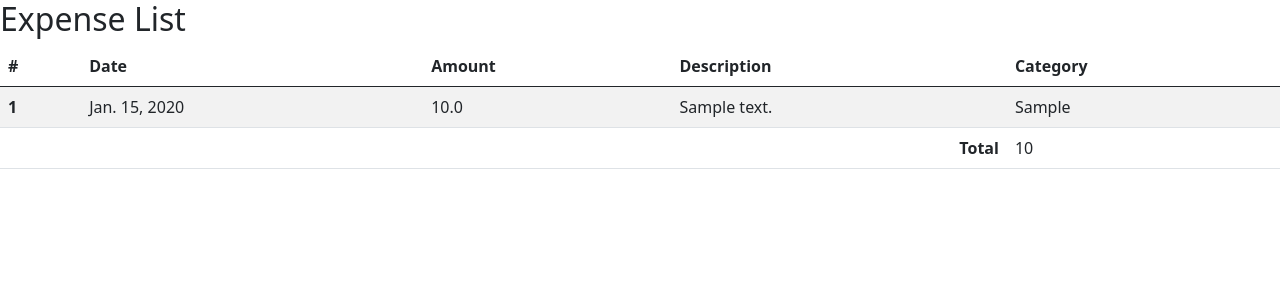
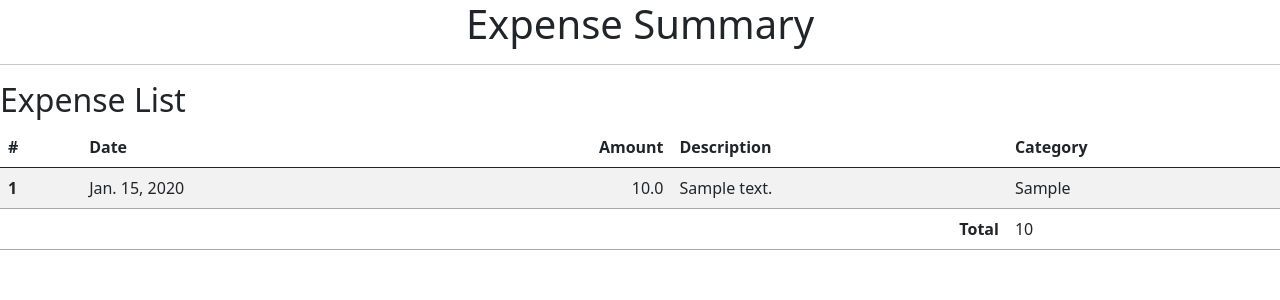
Before and after one commit to bekaarcoder/django-expense-tracker, a Django app: template templates/expenses/pdf_output.html in a window 1280 px wide. Shown: the top 300 px of the page. Run offline with Django 3.2, Linux system fonts and the light colour scheme; tables that the repository leaves empty hold one stand-in row (values such as "Sample post"); the template is opened without the code that fills it: values that come from a table or form of the project are taken from there, most other values are stand-ins (such as "Sample title", 1, 10 or a date in 2020).

Commit message:
fixed pdf export

```diff
--- a/templates/expenses/pdf_output.html
+++ b/templates/expenses/pdf_output.html
@@ -14,28 +14,33 @@
       @page {
         size: "A4";
         margin: 2.5cm 1.5cm 3.5cm 1.5cm;
+      }
 
-        @top-center {
-          content: "Expense Summary";
-        }
+      h1 {
+        text-align: center;
+      }
 
-        @bottom-right-corner {
-          content: "Page " counter(page);
-        }
+      th,
+      td {
+        border-bottom: 1px solid #aaa;
+        border-collapse: collapse;
+        padding: 5px;
       }
     </style>
     <title>PDF Output</title>
   </head>
   <body>
+    <h1>Expense Summary</h1>
+    <hr />
     <h2>Expense List</h2>
     <table class="table table-striped">
       <thead>
         <tr>
           <th>#</th>
-          <th>Date</th>
-          <th>Amount</th>
-          <th>Description</th>
-          <th>Category</th>
+          <th style="text-align: left">Date</th>
+          <th style="text-align: right">Amount</th>
+          <th style="text-align: left">Description</th>
+          <th style="text-align: left">Category</th>
         </tr>
       </thead>
       <tbody>
@@ -43,7 +48,7 @@
         <tr>
           <th>{{forloop.counter}}</th>
           <td>{{expense.date}}</td>
-          <td>{{expense.amount}}</td>
+          <td style="text-align: right">{{expense.amount}}</td>
           <td>{{expense.description}}</td>
           <td>{{expense.category}}</td>
         </tr>
```
Also changed, not shown: expenses/views.py (+20 -30 lines).
